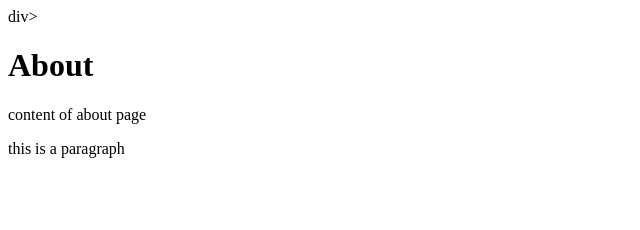
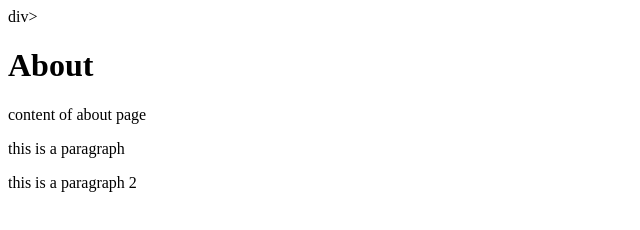
Before and after one commit to talukdar-emon/abed, a plain HTML site: page about.html in a window 1280 px wide. Shown: the whole page, without its empty margins (0-640 px from the left). Drawn offline with Linux system fonts and the light colour scheme.

Commit message:
add pera 2 in about.html

```diff
--- a/about.html
+++ b/about.html
@@ -16,6 +16,9 @@
         <div>
             <p>this is a paragraph </p>
         </div>
+        <div>
+            <p>this is a paragraph 2</p>
+        </div>
     </div>
 </body>
 </html>
```
